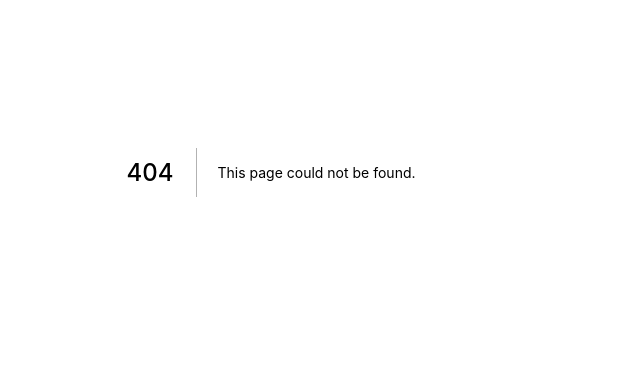
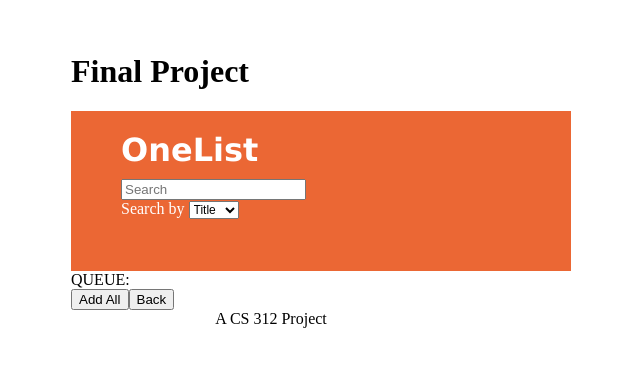
Before and after one commit to hjarai/spotify, a Next.js app: page /AddPage in a window 1280 px wide. Before the commit this address had no page. Shown: the part 228-594 px from the top of the page, without its empty margins (369-1009 px from the left). Built offline with nearby package versions, Linux system fonts and the light colour scheme.

Commit message:
continuing to implement testing

```diff
--- a/src/components/Queue.js
+++ b/src/components/Queue.js
@@ -3,13 +3,12 @@ import React from 'react';
 import SongDetail from './SongDetail';
 
 export default function Queue ({queue,deleteSong}) {
-  console.log(queue);
   let songList = queue.map((song) => (
-    <SongDetail key = {song.id} details = {song} deleteSong = {deleteSong} />
+    <SongDetail key = {song.title} details = {song} deleteSong = {deleteSong} />
   ));
 
 
   return (
-    <div> QUEUE: {songList}</div>
+    <div> QUEUE: {songList} </div>
   )
 }
--- a/src/components/SearchBar.js
+++ b/src/components/SearchBar.js
@@ -10,6 +10,7 @@ function SearchBar({
 }) {
   const searchField = (
     <input
+      aria-label="title"
       type="text"
       placeholder="Search"
       value={searchTerm}
@@ -21,6 +22,7 @@ function SearchBar({
 
   const sortTool = (
     <select
+      aria-label = "dropdown"
       className={styles.select}
       value={sortType}
       onChange={(event) => {
--- a/src/components/SongDetail.js
+++ b/src/components/SongDetail.js
@@ -1,7 +1,6 @@
 import React from 'react';
 
 export default function SongDetail(details,deleteSong) {
-  console.log(details);
   return (
     <div>
       {details.details.title} by {details.details.artist}
--- /dev/null
+++ b/src/pages/AddPage.js
@@ -0,0 +1,56 @@
+import { useState } from 'react';
+
+import Head from 'next/head';
+
+import styles from '../styles/Home.module.css';
+
+import SearchBar from '../components/SearchBar.js';
+
+import data from '../../data/songs.json';
+
+import SongResults from '../components/SongResults.js';
+
+import Queue from '../components/Queue.js';
+
+export default function Home() {
+  const [searchTerm, setSearchTerm] = useState();
+  const [sortType, setSortType] = useState('title');
+  const [songs] = useState(data);
+  const [queue,setQueue] = useState([]);
+
+  const addSong = (newSong) => {
+    const newQueue = [...queue];
+    newQueue.push(newSong);
+    setQueue(newQueue);
+  };
+
+  const deleteSong = (deletedSong) => {
+    const newQueue = queue.filter((song)=>{
+      return song.id !== deletedSong.id;
+    });
+    setQueue(newQueue);
+  }
+
+  return (
+    <div className={styles.container}>
+      <Head>
+        <title>Final Project</title>
+        <link rel="icon" href="/favicon.ico" />
+      </Head>
+
+      <main>
+        <h1 className="title">Final Project</h1>
+        <SearchBar searchTerm = {searchTerm} sortType = {sortType} setTerm = {setSearchTerm} setType = {setSortType}/>
+        <SongResults songs={songs} searchTerm={searchTerm} sortType={sortType} addSong = {addSong}/>
+        <Queue queue={queue} deleteSong = {deleteSong}/>
+        <div>
+          <button>Add All</button>
+          <button>Back</button>
+        </div>
+
+      </main>
+
+      <footer>A CS 312 Project</footer>
+    </div>
+  );
+}
```
Also changed, not shown: 2 other files (tests, documents, lock files or other folders).
